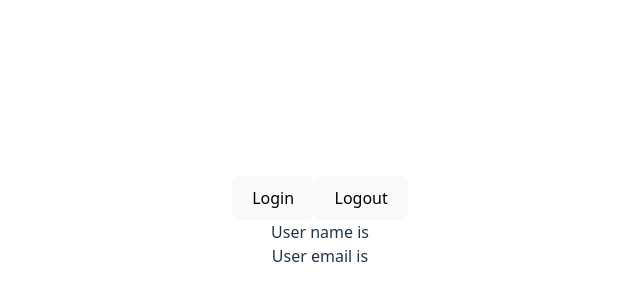
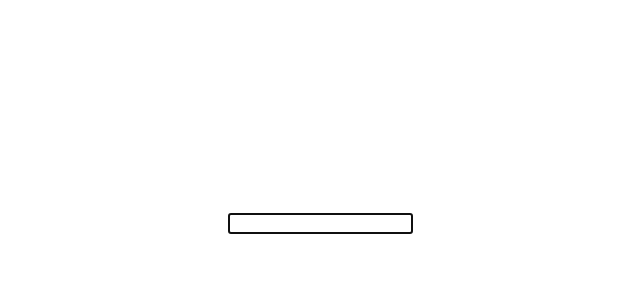
Before and after one commit to reinertisa/react-typescript-tutorials, a React (Vite) app: page / in a window 1280 px wide. Shown: the part 178-478 px from the top of the page, without its empty margins (320-960 px from the left). Built offline with nearby package versions, Linux system fonts and the light colour scheme.

Commit message:
feat(website): useRef with DOM

```diff
--- a/src/App.tsx
+++ b/src/App.tsx
@@ -1,14 +1,11 @@
 import './App.css'
 
-import UserContextProvider from "./usecontext/UserContext2.tsx";
-import User2 from "./usecontext/User2.tsx";
+import DomRef1 from "./useref/DomRef1.tsx";
 
 function App() {
     return (
         <div>
-            <UserContextProvider>
-                <User2 />
-            </UserContextProvider>
+            <DomRef1 />
         </div>
     )
 }
--- /dev/null
+++ b/src/useref/DomRef1.tsx
@@ -0,0 +1,15 @@
+import {useRef, useEffect} from 'react';
+
+export default function DomRef1() {
+    const inputRef = useRef<HTMLInputElement>(null!);
+
+    useEffect(() => {
+        inputRef.current.focus();
+    }, [])
+
+    return (
+        <div>
+            <input ref={inputRef} type="text" />
+        </div>
+    )
+}
```
